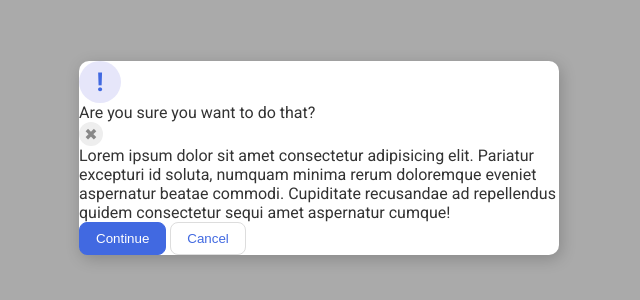
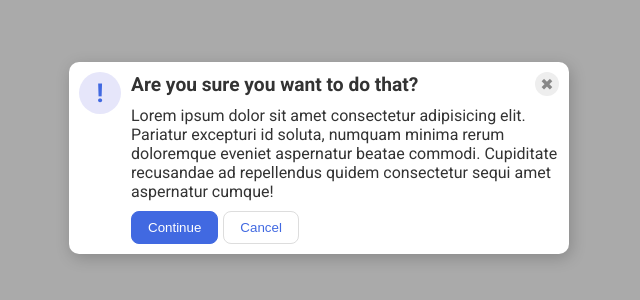
Before and after one commit to imaricodes/05-flex-modal, a plain HTML site: page index.html in a window 1280 px wide. Shown: the part 242-542 px from the top of the page, without its empty margins (321-961 px from the left). Drawn offline with Linux system fonts and the light colour scheme.

Commit message:
Final solution

```diff
--- a/index.html
+++ b/index.html
@@ -8,13 +8,30 @@
   <title>Modal</title>
 </head>
 <body>
+  <!-- 'modal' div a flex item (body is a flex containter) AND a flex container -->
   <div class="modal">
+<!-- icon does not need its own container. It is a flex item becasue modal is a flex container -->
+    <div class="icon-container">
       <div class="icon">!</div>
+    </div>
+
+    <!-- solution calls this 'container'. Solution did not change flex direction to a column like I did. Changing the modal to a flex container is enough. Also there is no styling on the container div in the solution, so why does it have a class? Not sure, but since ITS container is a flex container, this div container is a flex item.-->
+    <div class="main-content-container">
+<!-- I did not need to wrap the header and close button div in another div. The solution changed the original by moving the close button into the header div and then that div was made a flex container -->
+      <div class="header-close-container">
         <div class="header">Are you sure you want to do that?</div>
         <div class="close-button">✖</div>
+      </div>
+<!-- this text section is same a solutoin and original file -->
       <div class="text">Lorem ipsum dolor sit amet consectetur adipisicing elit. Pariatur excepturi id soluta, numquam minima rerum doloremque eveniet aspernatur beatae commodi. Cupiditate recusandae ad repellendus quidem consectetur sequi amet aspernatur cumque!</div>
+      <!-- solution did not wrap these two buttons in a container, just left it as original. I wrapped the buttons in container thinking that was neccessary to be inline with each other. Forgot that <button> IS an inline element!-->
+    <div class="button-container">
       <button class="continue">Continue</button>
       <button class="cancel">Cancel</button>
+
+    </div>
+
+  </div>
   </div>
 </body>
 </html>
--- a/style.css
+++ b/style.css
@@ -20,6 +20,9 @@ body {
   width: 480px;
   border-radius: 10px;
   box-shadow: 2px 4px 16px rgba(0,0,0,.2);
+  display: flex;
+  padding: 10px;
+  gap: 10px;
 }
 
 .icon {
@@ -64,3 +67,30 @@ button.cancel {
   border: 1px solid #ddd;
   color: royalblue;
 }
+
+.main-content-container{
+  display: flex;
+  flex-direction:column;
+  gap: 10px;
+}
+
+.header-close-container{
+  display: flex;
+  align-items: center;
+  justify-content: space-between;
+}
+
+.button-container{
+  display:flex;
+  gap: 5px;
+}
+
+.icon-container{
+  display: flex;
+
+}
+
+.header{
+  font-weight: bold;
+  font-size: larger;
+}
```
Also changed, not shown: 1 other file. Lines whose indentation alone changed are shown as unchanged.
